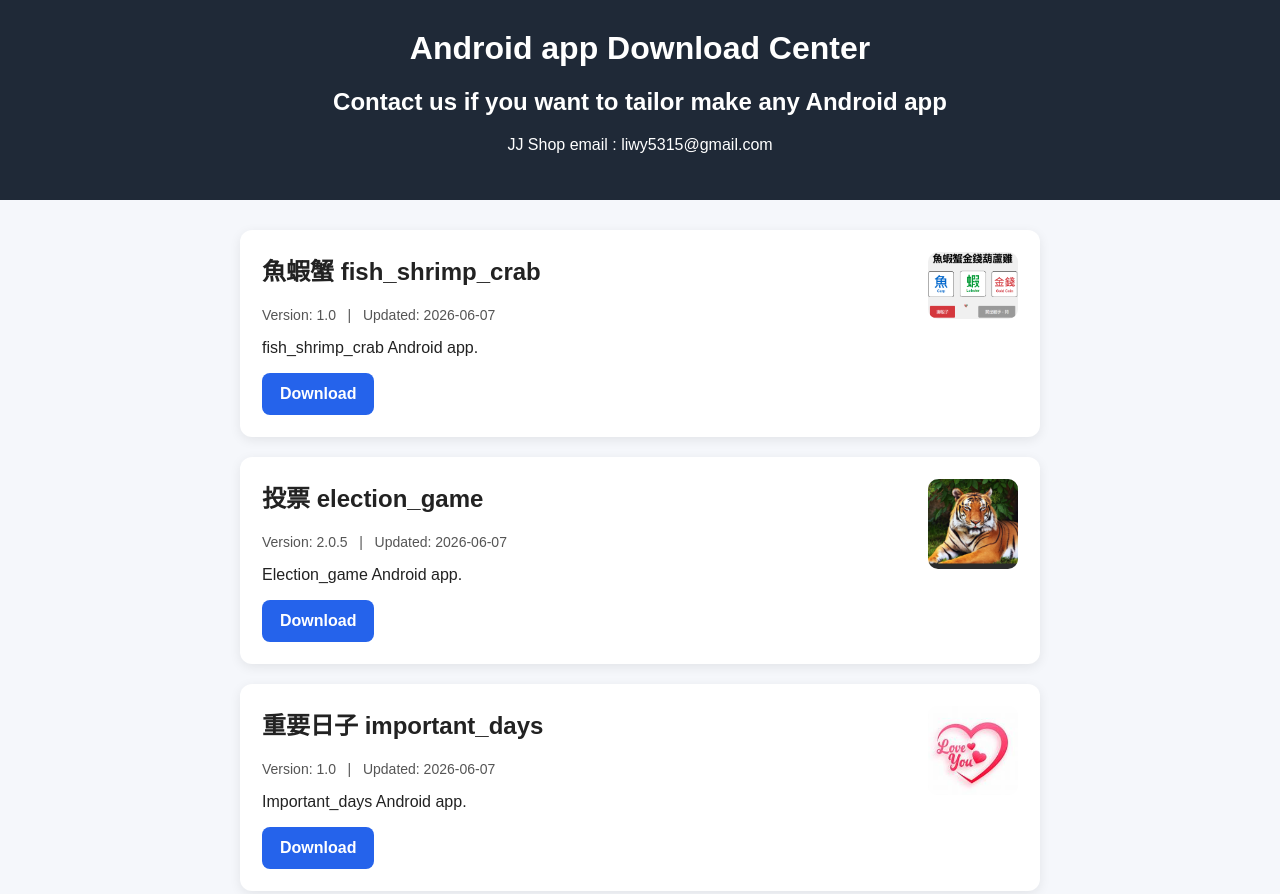
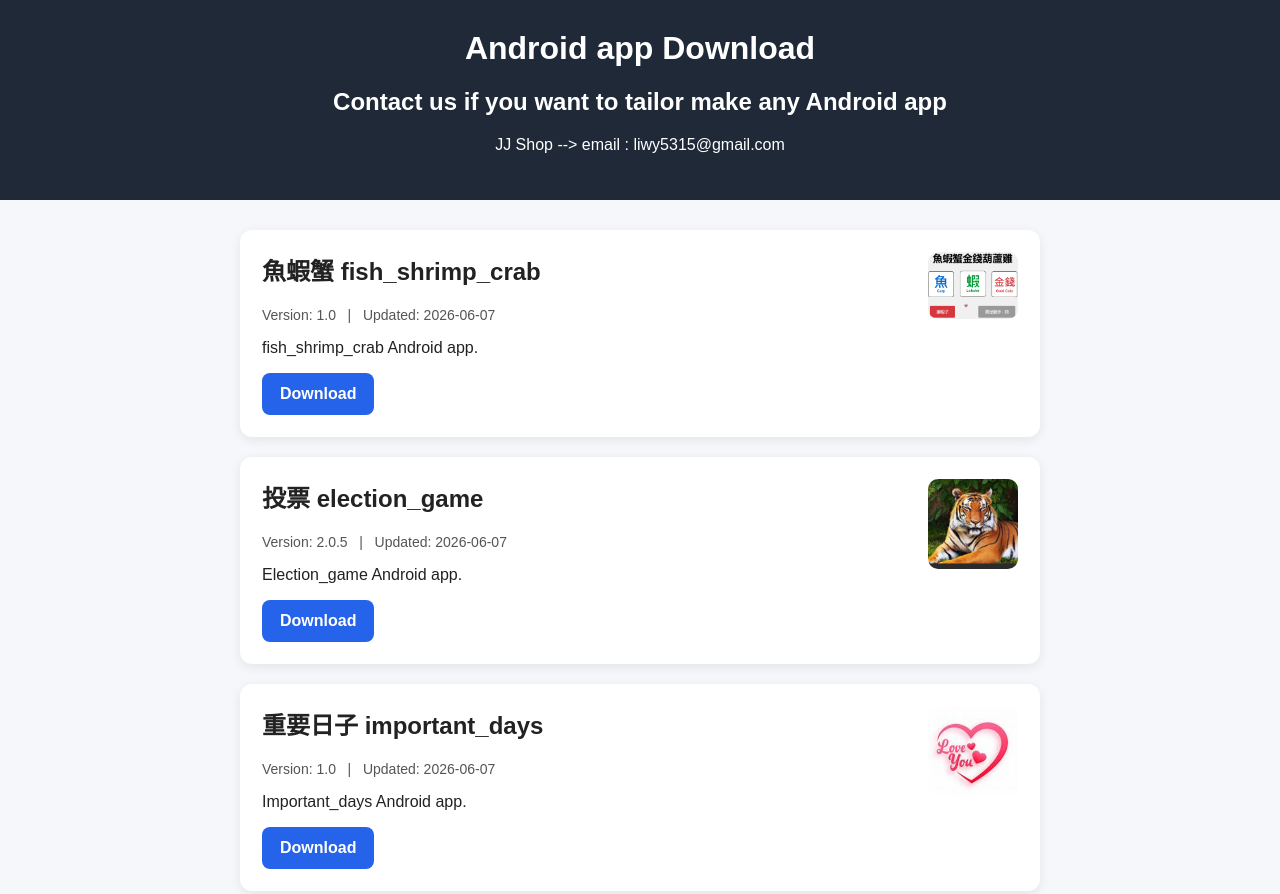
Before and after one commit to liwy5315-Win10PE-SE/JJ-Shop-, a plain HTML site: page index.html in a window 1280 px wide. Shown: the top 894 px of the page. Drawn offline with Linux system fonts and the light colour scheme.

Commit message:
Add files via upload

```diff
--- a/index.html
+++ b/index.html
@@ -68,9 +68,9 @@
 <body>
 
 <header>
-  <h1>Android app Download Center</h1>
+  <h1>Android app Download</h1>
   <h2>Contact us if you want to tailor make any Android app</h2>
-  <p>JJ Shop     email : liwy5315@gmail.com</p>
+  <p>JJ Shop  -->  email : liwy5315@gmail.com</p>
 </header>
 
 <main>
```
